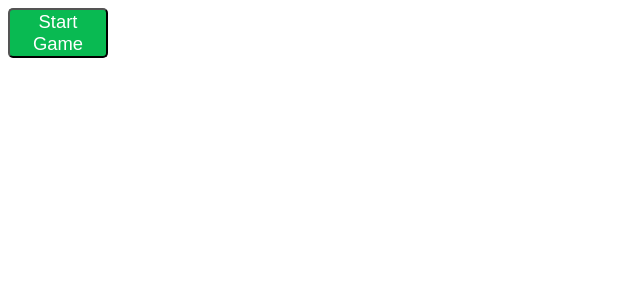
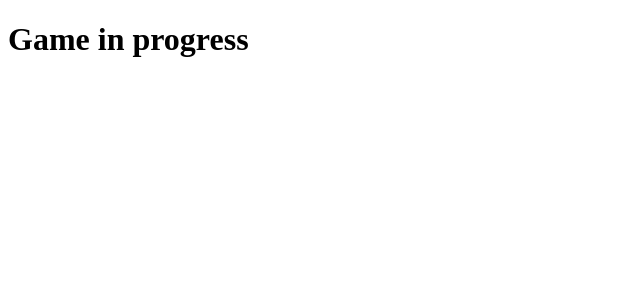
Before and after one commit to RyanWillDev/reactman, a React (Create React App) app: page / in a window 1280 px wide. Both pictures are taken after a click on the button "Start Game". Shown: the top 300 px of the page, without its empty margins (0-640 px from the left). Built offline with nearby package versions, Linux system fonts and the light colour scheme; the HTML template or start-up script is replaced by a standard one.

Commit message:
Step 4 Next up is creating a PhraseModal component to allow the user to update the phrase stored in Gameboard.

```diff
--- a/src/App.js
+++ b/src/App.js
@@ -1,6 +1,7 @@
 import React, { Component } from 'react';
 
 import { Btn } from './Btn';
+import Gameboard from './Gameboard';
 
 const startGameBtnStyle = {
   backgroundColor: '#09ba52',
@@ -26,7 +27,12 @@ class App extends Component {
 
   render() {
     return (
-      <Btn style={startGameBtnStyle} buttonText="Start Game" clickHandler={this.startGame} />
+      <div>
+        {
+          this.state.gameInProgress ? <Gameboard />
+          : <Btn style={startGameBtnStyle} buttonText="Start Game" clickHandler={this.startGame} />
+        }
+      </div>
     );
   }
 }
--- /dev/null
+++ b/src/Gameboard.jsx
@@ -0,0 +1,9 @@
+import React from 'react';
+
+export default class Gameboard extends React.Component {
+  render() {
+    return (
+      <h1>Game in progress</h1>
+    );
+  }
+}
```
Also changed, not shown: 1 other file (tests, documents, lock files or other folders).
